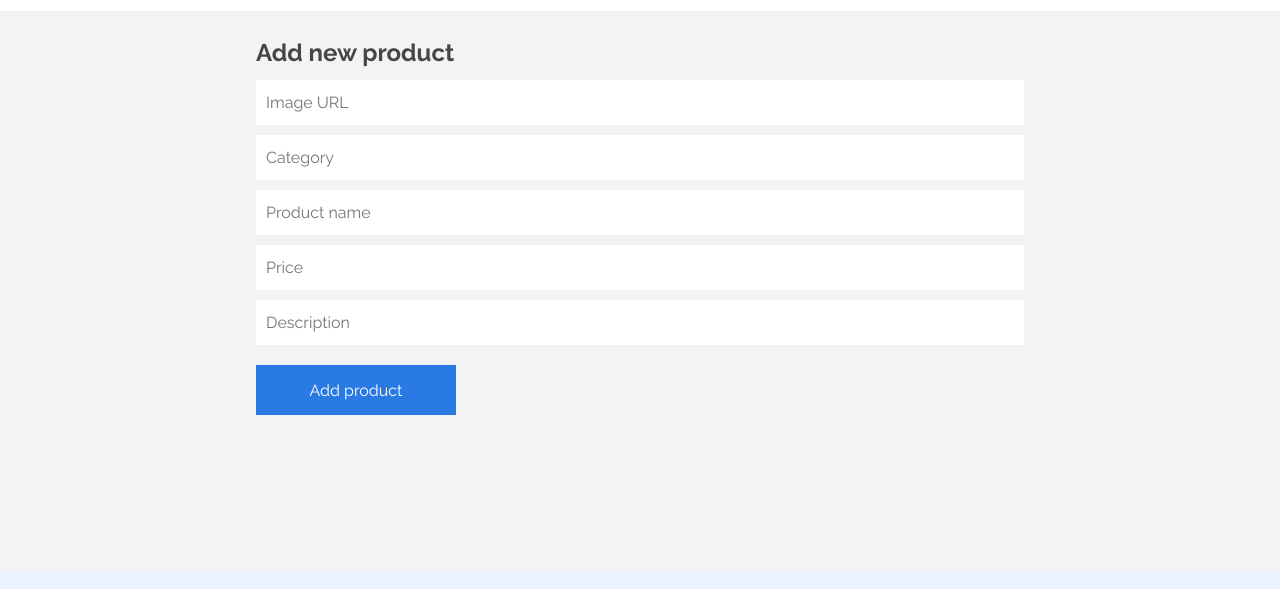
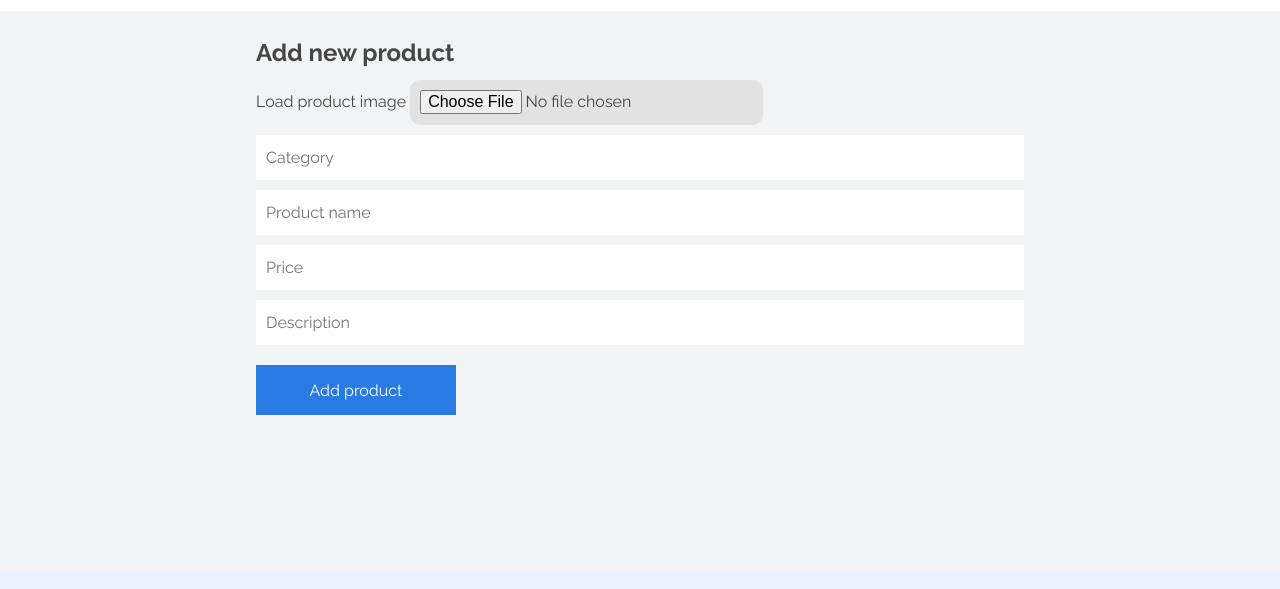
Before and after one commit to Dyegoromo/alura-geek, a plain HTML site: page create_product.html in a window 1280 px wide. Shown: the part 69-658 px from the top of the page. Drawn offline with Linux system fonts and the light colour scheme.

Commit message:
Img load button added Img load button added

```diff
--- a/assets/css/base/style_create_product.css
+++ b/assets/css/base/style_create_product.css
@@ -71,6 +71,11 @@ header {
 }
 
 /* ------form------ */
+
+input[type="file"] {
+  border-radius: 10px;
+  background-color: rgb(226, 226, 226);
+}
 
 main {
   width: 100vw;
--- a/create_product.html
+++ b/create_product.html
@@ -38,7 +38,17 @@
       <div class="form-container">
         <h1>Add new product</h1>
         <form action="" data-form>
-          <input type="url" class="url" placeholder="Image URL" />
+          <div>
+            <label for="img">Load product image</label>
+            <input
+              type="file"
+              id="img"
+              name="img"
+              placeholder="Image URL"
+              accept=".jpg,.png,.jpeg,.tiff"
+            />
+          </div>
+
           <input type="text" class="category" placeholder="Category" />
           <input type="text" class="name" placeholder="Product name" />
           <input type="text" class="price" placeholder="Price" />
```
